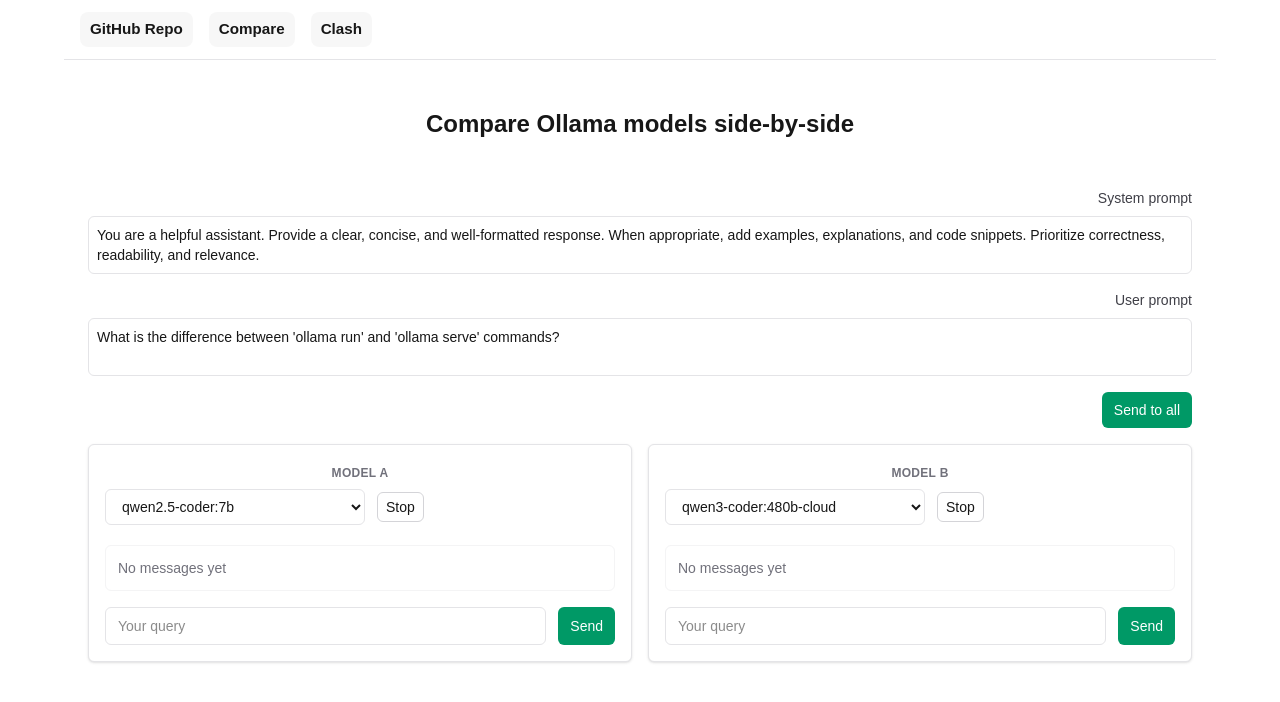
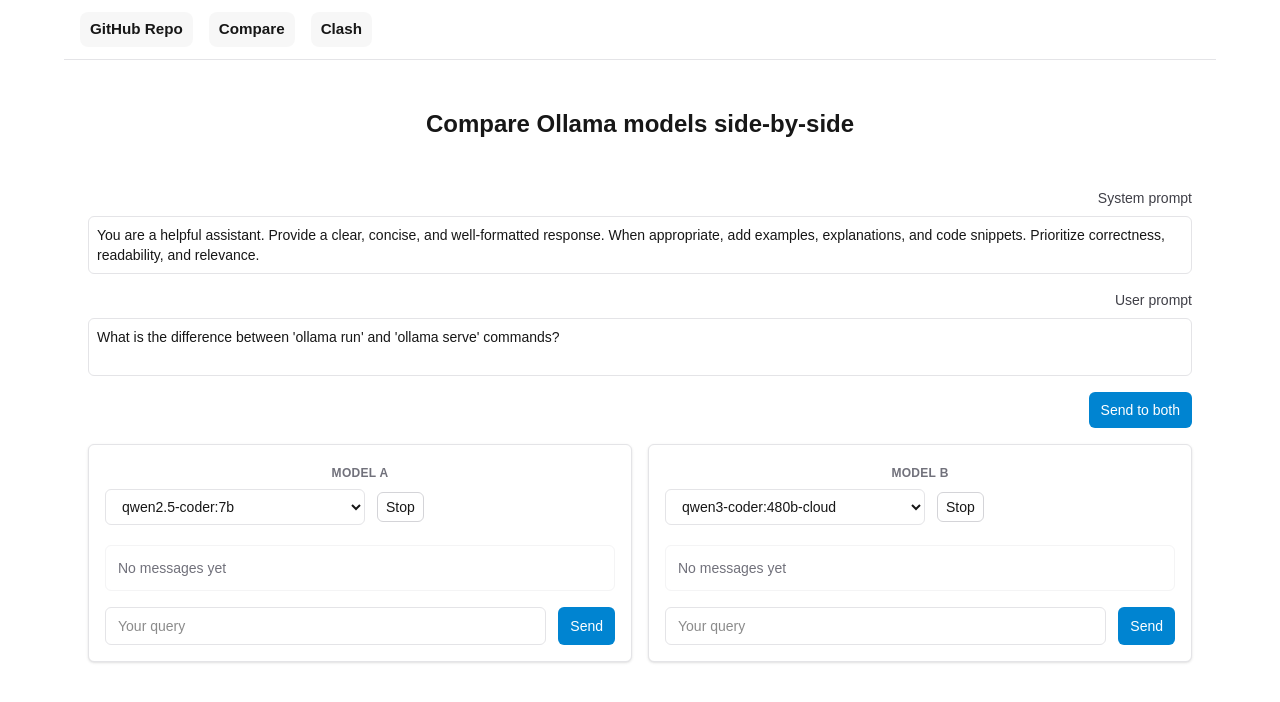
Before and after one commit to v-olya/Ollama-playground, a Next.js app: page /compare in a window 1280 px wide. Shown: the top 702 px of the page. Built offline with nearby package versions, Linux system fonts and the light colour scheme.

Commit message:
minor template edits (tw-colors and wording)

```diff
--- a/app/components/ChatPanel.tsx
+++ b/app/components/ChatPanel.tsx
@@ -338,7 +338,7 @@ export const ChatPanel = forwardRef(function ChatPanel({ systemPrompt, userPromp
             </div>
           </div>
         </div>
-        <span className="text-sm text-emerald-700 dark:text-emerald-400">
+        <span className="text-sm text-sky-700 dark:text-sky-400">
           {isLoading ? "Loading…" : isThinking ? "Responding…" : null}
         </span>
         {error && <div className="rounded-md bg-red-100 px-3 py-2 text-xs text-red-800">{error}</div>}
--- a/app/components/SendButton.tsx
+++ b/app/components/SendButton.tsx
@@ -7,6 +7,6 @@ interface SendButtonProps extends React.ButtonHTMLAttributes<HTMLButtonElement>
 }
 
 export function SendButton({ children, className = "" }: SendButtonProps) {
-  const base = "rounded-md bg-emerald-600 px-3 py-2 text-sm font-medium text-white disabled:opacity-60";
+  const base = "rounded-md bg-sky-600 px-3 py-2 text-sm font-medium text-white disabled:opacity-60";
   return <button className={`${base} ${className}`}>{children}</button>;
 }
--- a/app/components/TwoChatsLayout.tsx
+++ b/app/components/TwoChatsLayout.tsx
@@ -66,7 +66,7 @@ function TwoChatsLayoutContent() {
           }}
           disabled={disableMultipleSending}
         >
-          Send to all
+          Send to both
         </SendButton>
       </div>
 
```
